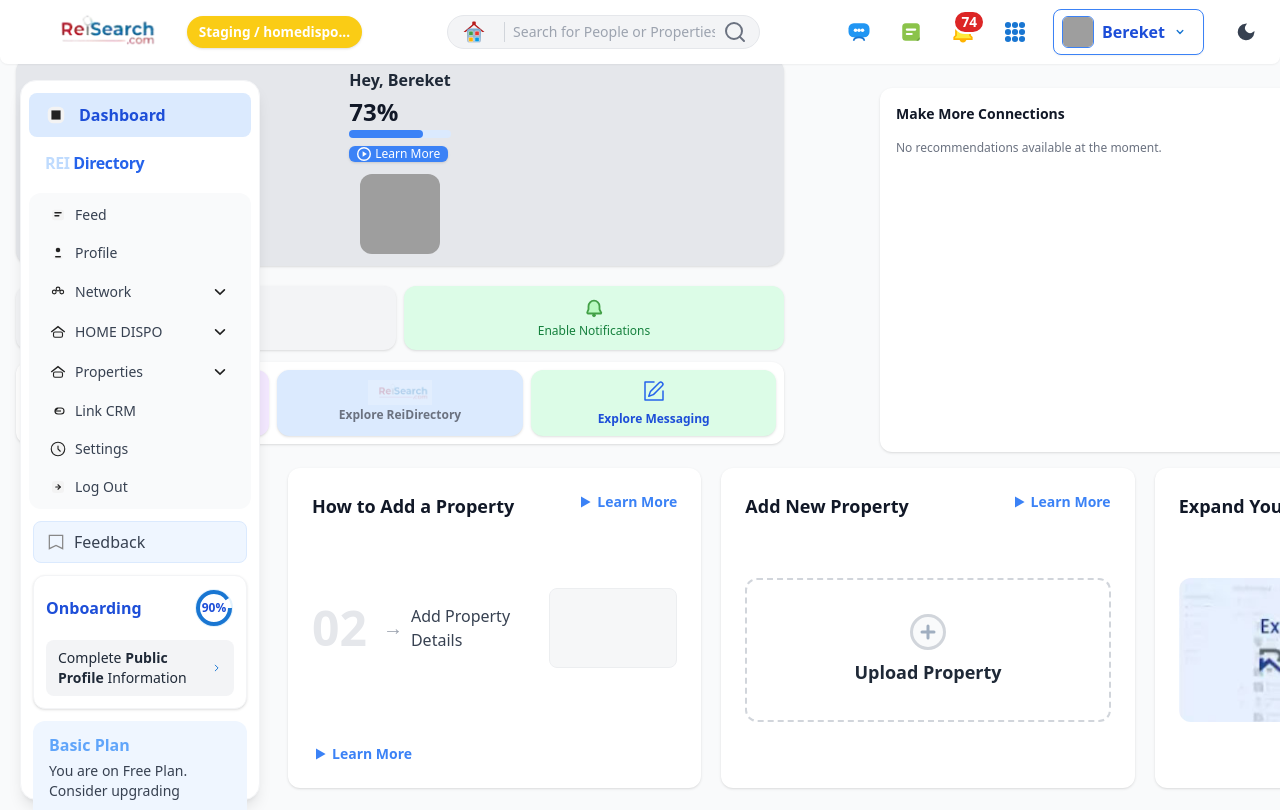
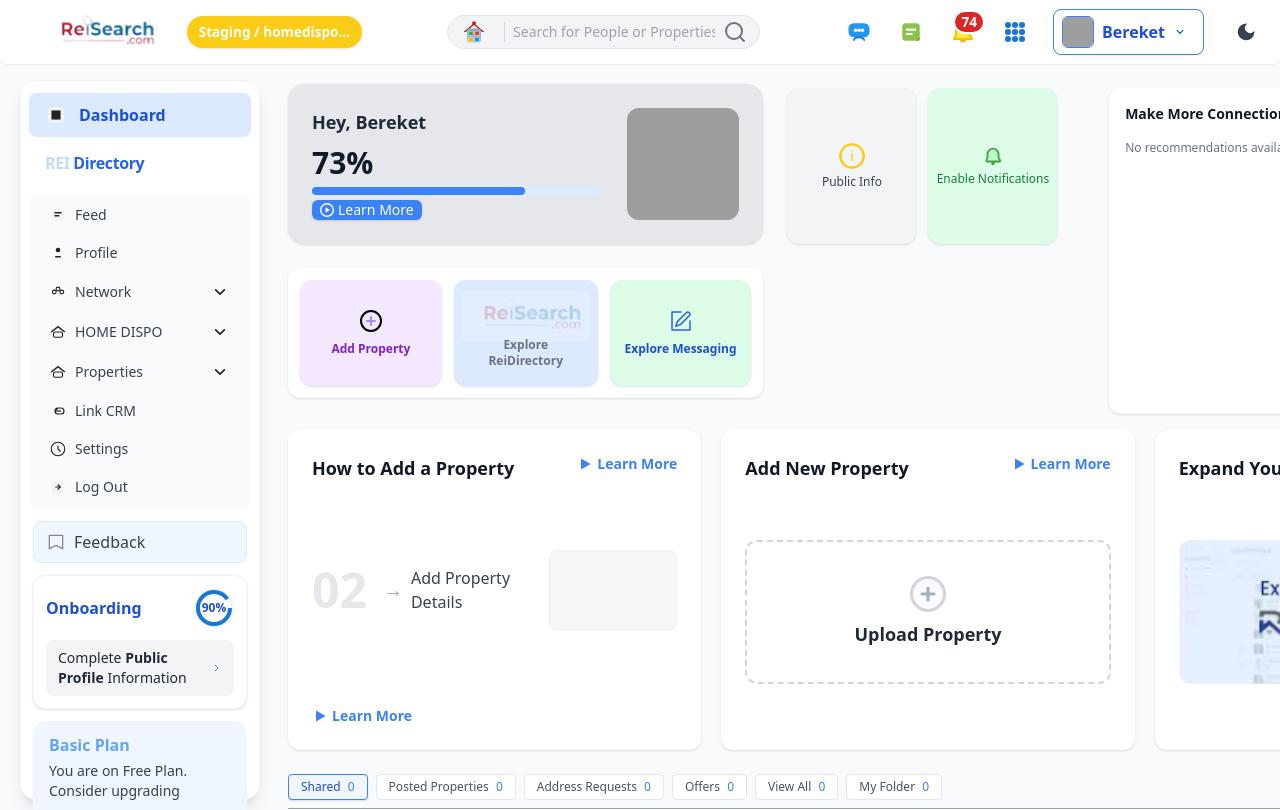
Before and after one commit to BereketMengaw/ReiSearch, a React (Vite) app: page / in a window 1280 px wide. Shown: the top 810 px of the page. Built offline with nearby package versions, Linux system fonts and the light colour scheme; grey boxes are pictures that could not be loaded.

Commit message:
greeting section correction work

```diff
--- a/src/components/GreetingSection/GreetingSection.tsx
+++ b/src/components/GreetingSection/GreetingSection.tsx
@@ -3,16 +3,16 @@
 import Logo from "../../assets/logo-reisearch.jpg";
 
 const GreetingSection: React.FC = () => (
-  <section className="w-full max-w-3xl ml-0 mt-4 grid grid-cols-1 grid-rows-1 gap-3 mb-2 px-0">
+  <section className="w-full max-w-3xl ml-0 md:ml-[272px] mt-4 md:mt-10 grid grid-cols-1 md:grid-cols-3 grid-rows-1 md:grid-rows-5/2 gap-3 md:gap-6 mb-2 md:mb-4 px-0 md:px-0">
     {/* Top left: Greeting, progress, profile, button (spans 2 columns) */}
-    <div className="col-span-1 mt-2 row-span-1 bg-gray-200 dark:bg-gray-800 rounded-2xl shadow p-3 flex flex-col items-center gap-3 transition-colors duration-300">
+    <div className="col-span-1 md:col-span-2 mt-2 md:mt-3 row-span-1 md:row-span-3/2 bg-gray-200 dark:bg-gray-800 rounded-2xl shadow p-3 md:p-6 flex flex-col md:flex-row items-center gap-3 md:gap-6 transition-colors duration-300">
       <div className="flex-1 flex flex-col justify-between h-full">
-        <span className="text-gray-800 dark:text-gray-100 text-base font-semibold mb-1">Hey, Bereket</span>
-        <span className="text-2xl font-bold text-gray-900 dark:text-white mb-0.5">73%</span>
+        <span className="text-gray-800 dark:text-gray-100 text-base md:text-lg font-semibold mb-1">Hey, Bereket</span>
+        <span className="text-2xl md:text-3xl font-bold text-gray-900 dark:text-white mb-0.5">73%</span>
         <div className="w-full h-2 rounded-full bg-blue-100">
           <div className="h-2 rounded-full bg-blue-500" style={{ width: '73%' }}></div>
         </div>
-        <button className="flex items-center gap-1 px-2 bg-blue-500 text-white text-xs font-medium rounded-md hover:bg-blue-600 transition shadow w-fit mt-2">
+        <button className="flex items-center gap-1 px-2 bg-blue-500 text-white text-xs md:text-sm font-medium rounded-md hover:bg-blue-600 transition shadow w-fit mt-2 md:mt-0">
           <svg width="14" height="14" fill="none" viewBox="0 0 20 20">
             <circle cx="10" cy="10" r="9" stroke="#fff" strokeWidth="2" fill="none" />
             <polygon points="8,6 14,10 8,14" fill="#fff" />
@@ -20,11 +20,12 @@
           Learn More
         </button>
       </div>
-      <img src={Bereket} alt="Profile" className="w-20 h-20 rounded-xl object-cover" />
+      <img src={Bereket} alt="Profile" className="w-20 h-20 md:w-28 md:h-28 rounded-xl object-cover" />
     </div>
 
+
     {/* Top right: Public Info and Enable Notifications */}
-    <div className="col-span-1 row-span-1 flex gap-2 min-w-0 mt-2">
+    <div className="col-span-1 row-span-1 flex gap-2 md:gap-3 min-w-0 md:min-w-[270px] mt-2 md:mt-4">
       <div className="flex-1 bg-gray-100 dark:bg-gray-800 rounded-xl shadow flex flex-col items-center justify-center p-2 transition-colors duration-300">
         <span className="text-yellow-400 text-base mb-1">
           <svg width="28" height="28" fill="none" viewBox="0 0 24 24">
@@ -43,9 +44,13 @@
     </div>
 
     {/* bottom section */}
-    <div className="col-span-1 row-span-1 bg-white dark:bg-gray-800 rounded-xl shadow p-2 flex gap-2 transition-colors duration-300">
+
+
+    <div className="col-span-1 md:col-span-2 row-span-1 bg-white dark:bg-gray-800 rounded-xl shadow p-2 md:p-3 flex gap-2 md:gap-3 transition-colors duration-300">
       {/* Bottom left: Add Property */}
-      <div className="flex-1 bg-purple-100 dark:bg-purple-900 rounded-xl shadow flex flex-col items-center justify-center p-2 min-w-0 transition-colors duration-300">
+
+
+      <div className="flex-1 bg-purple-100 dark:bg-purple-900 rounded-xl shadow flex flex-col items-center justify-center p-2 md:p-3 min-w-0 md:min-w-[120px] transition-colors duration-300">
   <span className="text-purple-400 text-lg mb-2">
     <svg width="24" height="24" fill="none" viewBox="0 0 24 24">
       {/* Transparent inside, black ring */}
@@ -56,23 +61,39 @@
   </span>
   <span className="text-purple-700 dark:text-purple-200 text-xs font-semibold">Add Property</span>
 </div>
+
+
+
       {/* Bottom center: REI Directory */}
-      <div className="flex-1 bg-blue-100 dark:bg-blue-900 rounded-xl shadow flex flex-col items-center justify-center p-2 min-w-0 border border-blue-100 dark:border-blue-900 transition-colors duration-300 relative overflow-hidden">
+      <div className="flex-1 bg-blue-100 dark:bg-blue-900 rounded-xl shadow flex flex-col items-center justify-center p-2 md:p-3 min-w-0 md:min-w-[120px] border border-blue-100 dark:border-blue-900 transition-colors duration-300 relative overflow-hidden">
         {/* Faded logo background */}
-        <img src={Logo} alt="ReiSearch Logo" className="absolute left-1/2 top-1/3 -translate-x-1/2 -translate-y-1/2 w-16 h-16 object-contain opacity-20 pointer-events-none select-none" />
+        <img src={Logo} alt="ReiSearch Logo" className="absolute left-1/2 top-1/3 -translate-x-1/2 -translate-y-1/2 w-16 h-16 md:w-32 md:h-32 object-contain opacity-20 pointer-events-none select-none" />
         {/* Foreground content */}
-        <span className="relative z-10 text-gray-500 dark:text-gray-300 top-1/4 text-xs font-semibold py-4 block text-center">Explore ReiDirectory</span>
+        <span className="relative z-10 text-gray-500 dark:text-gray-300 top-1/4 text-xs font-semibold py-4 md:py-6 block text-center">Explore ReiDirectory</span>
       </div>
       {/* Bottom right: Explore Messaging */}
-      <div className="flex-1 bg-green-100 dark:bg-green-900 rounded-xl shadow flex flex-col items-center justify-center p-2 min-w-0 transition-colors duration-300">
+      <div className="flex-1 bg-green-100 dark:bg-green-900 rounded-xl shadow flex flex-col items-center justify-center p-2 md:p-3 min-w-0 md:min-w-[120px] transition-colors duration-300">
+
+
         <span className="text-blue-600 text-lg mb-2">
           <svg width="24" height="24" viewBox="0 0 32 32" xmlns="http://www.w3.org/2000/svg">
             <path d="M29,16V28a1,1,0,0,1-1,1H4a1,1,0,0,1-1-1V4A1,1,0,0,1,4,3H16a1,1,0,0,1,0,2H5V27H27V16a1,1,0,0,1,2,0Zm-18.54.13L22.29,4.29a3.83,3.83,0,0,1,5.42,5.42L15.87,21.54a1,1,0,0,1-.38.24L9.33,23.94A1,1,0,0,1,9,24a1,1,0,0,1-.94-1.33l2.16-6.16A1,1,0,0,1,10.46,16.13Zm.17,5.24,4-1.4L26.29,8.29a1.82,1.82,0,0,0-2.58-2.58L12,17.38Z" fill="#2563eb" className="dark:fill-blue-400"/>
           </svg>
         </span>
+
         <span className="text-blue-700 dark:text-blue-300 text-xs font-semibold">Explore Messaging</span>
       </div>
     </div>
+
+
+
+
+
+
+
+
+
+
   </section>
 );
 
```
Lines whose indentation alone changed are shown as unchanged.
